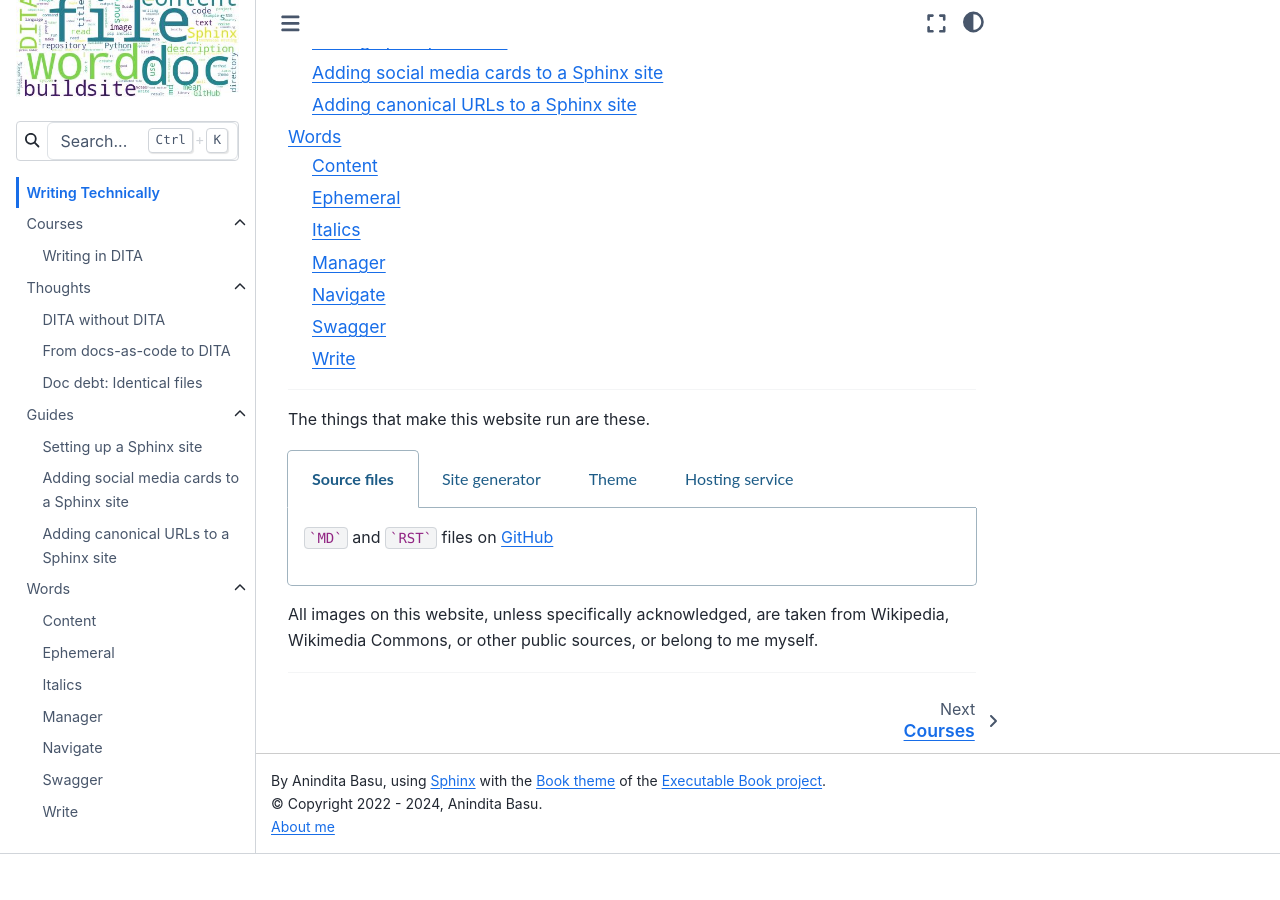
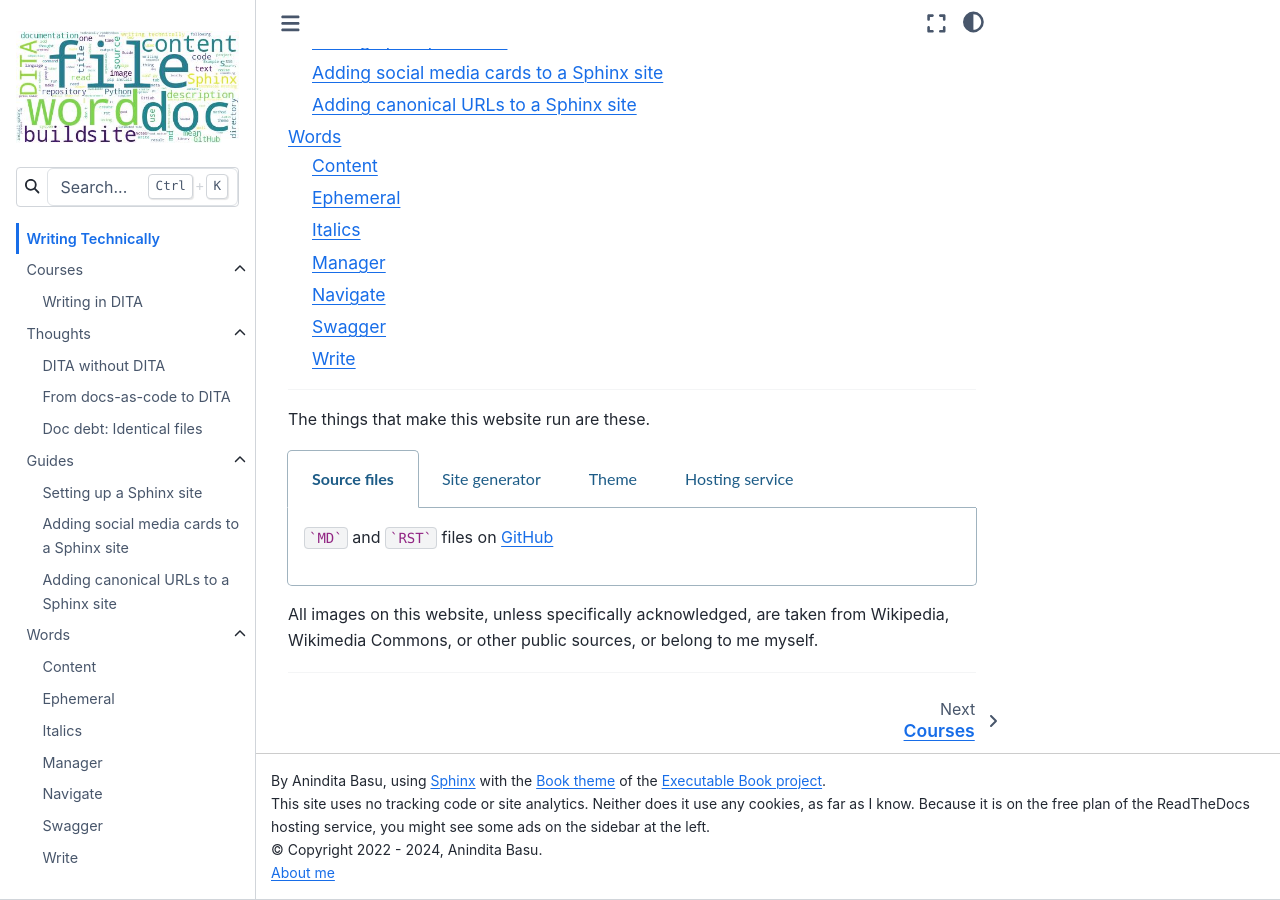
Before and after one commit to AninditaBasu/writing-technically, a Sphinx documentation site: the page built from docs/source/index.rst, in a window 1280 px wide and 900 px high, scrolled down 716 px. Built offline with Sphinx 7.4.7 and the Sphinx Book theme 1.1.4, drawn with Linux system fonts in a browser that asks for light colours; before the commit the page ends 1570 px from its top, so only the background shows below that.

Commit message:
Update conf.py

```diff
--- a/docs/source/conf.py
+++ b/docs/source/conf.py
@@ -8,7 +8,7 @@
 
 project = 'Writing Technically'
 copyright = '2022 - 2024, Anindita Basu'
-author = 'Anindita Basu, using <a href="http://www.sphinx-doc.org/">Sphinx</a> with the <a href="https://sphinx-book-theme.readthedocs.io/en/stable/index.html">Book theme</a> of the <a href="https://ebp.jupyterbook.org/">Executable Book project</a>.'
+author = 'Anindita Basu, using <a href="http://www.sphinx-doc.org/">Sphinx</a> with the <a href="https://sphinx-book-theme.readthedocs.io/en/stable/index.html">Book theme</a> of the <a href="https://ebp.jupyterbook.org/">Executable Book project</a>.<p>This site uses no tracking code or site analytics. Neither does it use any cookies, as far as I know. Because it is on the free plan of the ReadTheDocs hosting service, you might see some ads on the sidebar at the left.</p>'
 
 # -- General configuration ---------------------------------------------------
 # https://www.sphinx-doc.org/en/master/usage/configuration.html#general-configuration
```
